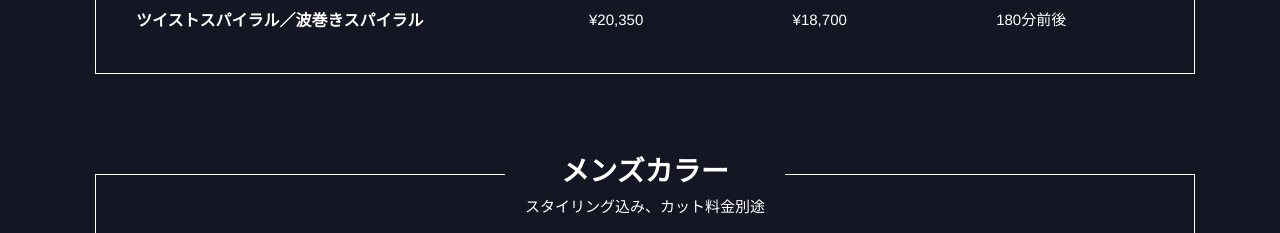
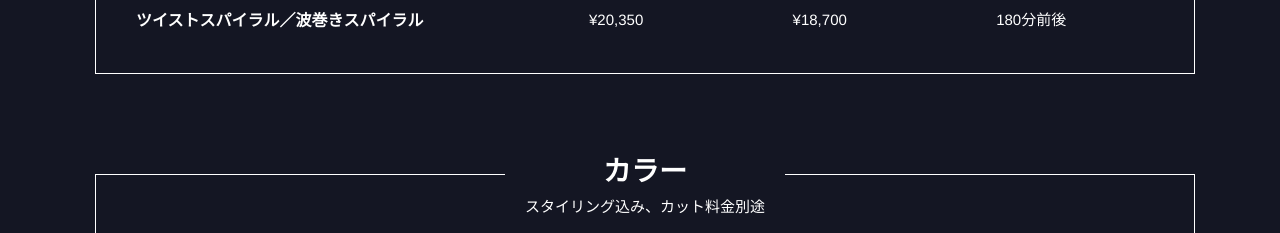
Before and after one commit to kamy0042/bee_group_web, a Next.js app: page /menu in a window 1280 px wide. Shown: the part 3440-3673 px from the top of the page. Built offline with nearby package versions, Linux system fonts and the light colour scheme.

Commit message:
カラー旧料金削除

```diff
--- a/pages/menu/index.tsx
+++ b/pages/menu/index.tsx
@@ -304,7 +304,7 @@ const Menu = () => (
 
           <section className={styles.table}>
             <div className={styles.table_head}>
-              <h3>メンズカラー</h3>
+              <h3>カラー</h3>
               <p>スタイリング込み、カット料金別途</p>
             </div>
             <p>
@@ -377,70 +377,6 @@ const Menu = () => (
                   <span>所要時間</span>90分
                 </dd>
               </div>
-
-
-
-
-              {/* <div className={styles.menuItem}> */}
-              {/*   <dt className={styles.menuItem_title_long}>ファッションカラー</dt> */}
-              {/*   <dd className={styles.menuItem_pay}> */}
-              {/*     <span>通常料金（税込）</span>¥7,150 */}
-              {/*   </dd> */}
-              {/*   <dd className={styles.menuItem_pay}> */}
-              {/*     <span>会員優待（税込）</span>¥6,600 */}
-              {/*   </dd> */}
-              {/*   <dd className={styles.menuItem_time}> */}
-              {/*     <span>所要時間</span>60分 */}
-              {/*   </dd> */}
-              {/* </div> */}
-              {/* <div className={styles.menuItem}> */}
-              {/*   <dt className={styles.menuItem_title_long}>白髪染め</dt> */}
-              {/*   <dd className={styles.menuItem_pay}> */}
-              {/*     <span>通常料金（税込）</span>¥7,150 */}
-              {/*   </dd> */}
-              {/*   <dd className={styles.menuItem_pay}> */}
-              {/*     <span>会員優待（税込）</span>¥6,600 */}
-              {/*   </dd> */}
-              {/*   <dd className={styles.menuItem_time}> */}
-              {/*     <span>所要時間</span>60分 */}
-              {/*   </dd> */}
-              {/* </div> */}
-              {/* <div className={styles.menuItem}> */}
-              {/*   <dt className={styles.menuItem_title_long}>ハイライト</dt> */}
-              {/*   <dd className={styles.menuItem_pay}> */}
-              {/*     <span>通常料金（税込）</span>¥6,600 */}
-              {/*   </dd> */}
-              {/*   <dd className={styles.menuItem_pay}> */}
-              {/*     <span>会員優待（税込）</span>¥6,050 */}
-              {/*   </dd> */}
-              {/*   <dd className={styles.menuItem_time}> */}
-              {/*     <span>所要時間</span>60分 */}
-              {/*   </dd> */}
-              {/* </div> */}
-              {/* <div className={styles.menuItem}> */}
-              {/*   <dt className={styles.menuItem_title_long}>ブリーチ</dt> */}
-              {/*   <dd className={styles.menuItem_pay}> */}
-              {/*     <span>通常料金（税込）</span>¥6,600 */}
-              {/*   </dd> */}
-              {/*   <dd className={styles.menuItem_pay}> */}
-              {/*     <span>会員優待（税込）</span>¥6,050 */}
-              {/*   </dd> */}
-              {/*   <dd className={styles.menuItem_time}> */}
-              {/*     <span>所要時間</span>60分 */}
-              {/*   </dd> */}
-              {/* </div> */}
-              {/* <div className={styles.menuItem}> */}
-              {/*   <dt className={styles.menuItem_title_long}>ダブルカラー（ブリーチ含む）</dt> */}
-              {/*   <dd className={styles.menuItem_pay}> */}
-              {/*     <span>通常料金（税込）</span>¥13,200 */}
-              {/*   </dd> */}
-              {/*   <dd className={styles.menuItem_pay}> */}
-              {/*     <span>会員優待（税込）</span>¥12,100 */}
-              {/*   </dd> */}
-              {/*   <dd className={styles.menuItem_time}> */}
-              {/*     <span>所要時間</span>90分 */}
-              {/*   </dd> */}
-              {/* </div> */}
             </dl>
           </section>
 
```
